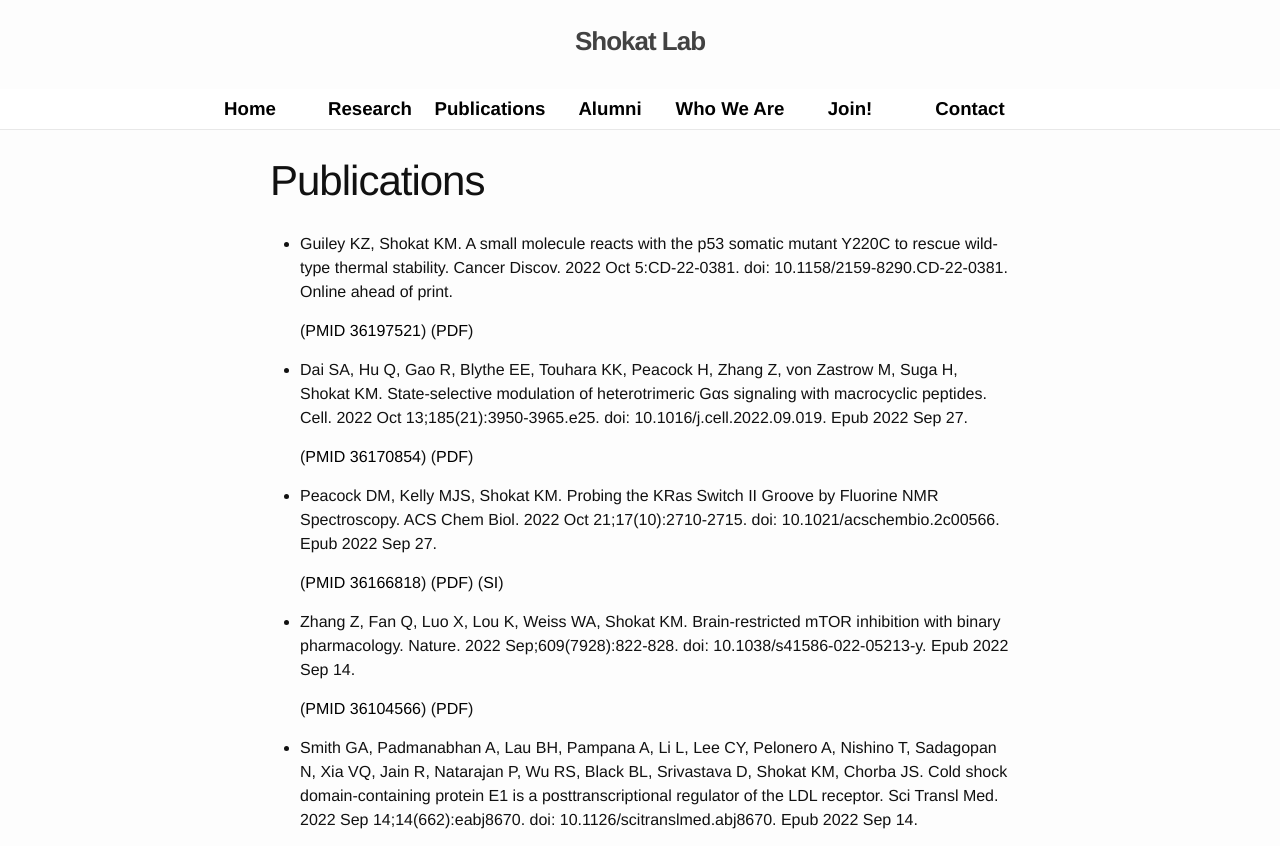
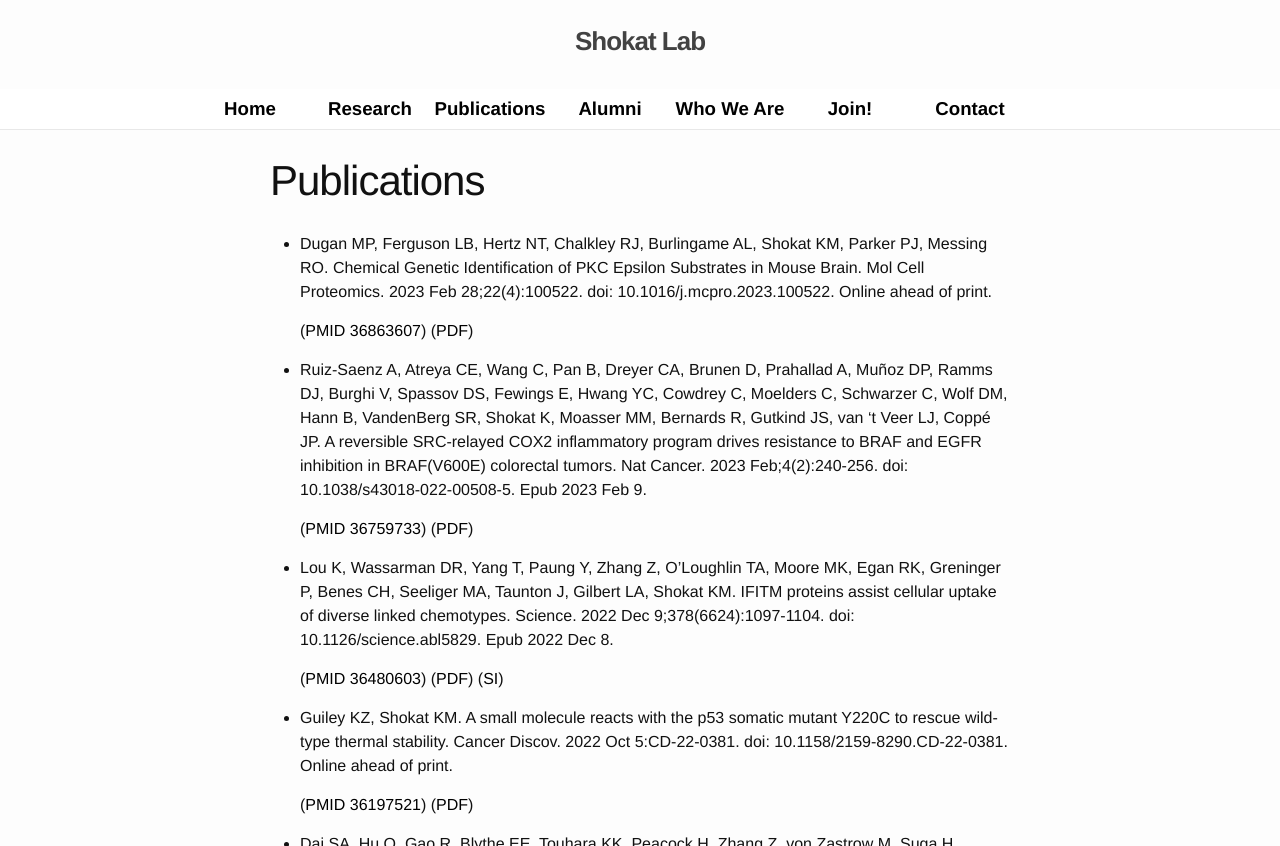
Before and after one commit to UCSF-CMP/shokat-lab, a Jekyll site: the page built from pubs.md, in a window 1280 px wide and 900 px high, cut to the strip 54-900 px from the top of the window. Built offline with Jekyll 4.4.1, drawn with Linux system fonts in a browser that asks for light colours; nearby versions of some CDN libraries.

Commit message:
added new publications since last update and associated PDFs

```diff
--- a/pubs.md
+++ b/pubs.md
@@ -3,6 +3,18 @@ layout: page
 title: Publications
 permalink: /pubs/
 ---
+* Dugan MP, Ferguson LB, Hertz NT, Chalkley RJ, Burlingame AL, Shokat KM, Parker PJ, Messing RO. Chemical Genetic Identification of PKC Epsilon Substrates in Mouse Brain. Mol Cell Proteomics. 2023 Feb 28;22(4):100522. doi: 10.1016/j.mcpro.2023.100522. Online ahead of print.
+
+    ([PMID 36863607](https://www.ncbi.nlm.nih.gov/pubmed/36863607)) ([PDF]({{ site.baseurl }}/pdfs/36863607.pdf))
+
+* Ruiz-Saenz A, Atreya CE, Wang C, Pan B, Dreyer CA, Brunen D, Prahallad A, Muñoz DP, Ramms DJ, Burghi V, Spassov DS, Fewings E, Hwang YC, Cowdrey C, Moelders C, Schwarzer C, Wolf DM, Hann B, VandenBerg SR, Shokat K, Moasser MM, Bernards R, Gutkind JS, van 't Veer LJ, Coppé JP. A reversible SRC-relayed COX2 inflammatory program drives resistance to BRAF and EGFR inhibition in BRAF(V600E) colorectal tumors. Nat Cancer. 2023 Feb;4(2):240-256. doi: 10.1038/s43018-022-00508-5. Epub 2023 Feb 9.
+
+    ([PMID 36759733](https://www.ncbi.nlm.nih.gov/pubmed/36759733)) ([PDF]({{ site.baseurl }}/pdfs/36759733.pdf))
+
+* Lou K, Wassarman DR, Yang T, Paung Y, Zhang Z, O'Loughlin TA, Moore MK, Egan RK, Greninger P, Benes CH, Seeliger MA, Taunton J, Gilbert LA, Shokat KM. IFITM proteins assist cellular uptake of diverse linked chemotypes. Science. 2022 Dec 9;378(6624):1097-1104. doi: 10.1126/science.abl5829. Epub 2022 Dec 8.
+
+    ([PMID 36480603](https://www.ncbi.nlm.nih.gov/pubmed/36480603)) ([PDF]({{ site.baseurl }}/pdfs/36480603.pdf)) ([SI]({{ site.baseurl }}/pdfs/36480603_si.pdf))
+
 * Guiley KZ, Shokat KM. A small molecule reacts with the p53 somatic mutant Y220C to rescue wild-type thermal stability. Cancer Discov. 2022 Oct 5:CD-22-0381. doi: 10.1158/2159-8290.CD-22-0381. Online ahead of print.
 
     ([PMID 36197521](https://www.ncbi.nlm.nih.gov/pubmed/36197521)) ([PDF]({{ site.baseurl }}/pdfs/36197521.pdf))
```
Also changed, not shown: 4 other files.
